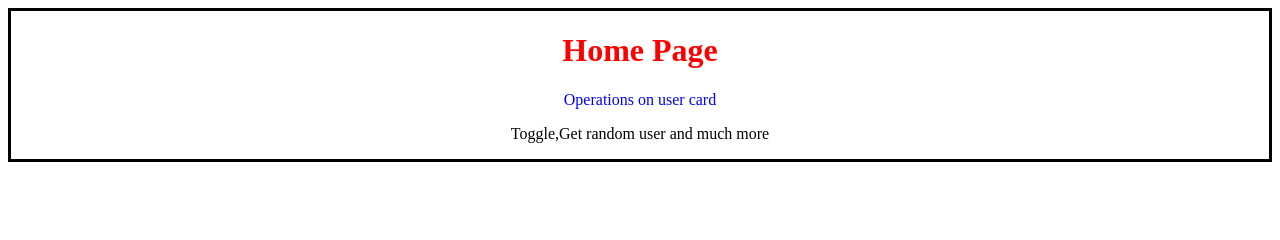
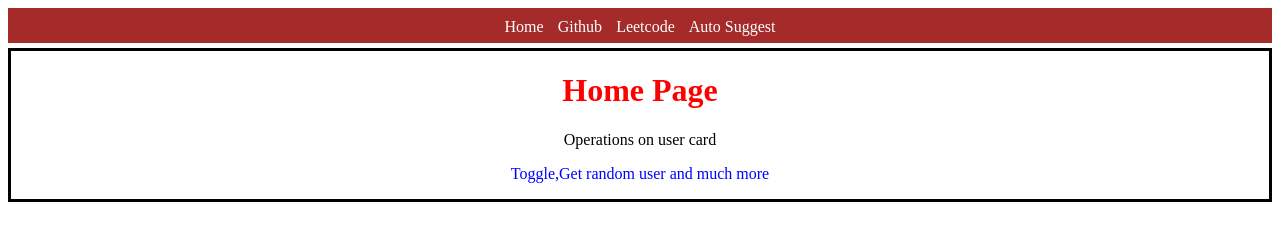
Before and after one commit to 24wh1a05e3/auto-suggest, a website: page frontend/index.html in a window 1280 px wide. Drawn offline with Linux system fonts and the light colour scheme.

Commit message:
styling has changed

```diff
--- a/frontend/index.css
+++ b/frontend/index.css
@@ -12,7 +12,19 @@ h1{
 #home-intro:hover{
     background-color: rgb(115, 171, 110);
 }
-#p1{
+#p2{
     text-align: center;
     color: blue;
 }
+#nav{
+    text-align: center;
+    background-color: brown;
+    height: 25px;
+    padding-top: 10px;
+    margin-bottom: 5px;
+}
+#nav a{
+    margin:0px 5px;
+    text-decoration: none;
+    color:white;
+}
--- a/frontend/index.html
+++ b/frontend/index.html
@@ -7,6 +7,12 @@
     <link rel="stylesheet" href="index.css">
 </head>
 <body>
+    <div id="nav">
+        <a href="index.html">Home</a>
+        <a href="https://github.com/24wh1a05e3/auto-suggest" target="_blank">Github</a>
+        <a href="https://leetcode.com/" target="_blank">Leetcode</a>
+        <a href="./pages/autosuggest.html">Auto Suggest</a>
+    </div>
     <div id="home-intro">
     <h1>Home Page</h1>
     <p id="p1">Operations on user card</p>
```
Also changed, not shown: frontend/pages/autosuggest.html (added, +11 -0 lines).
